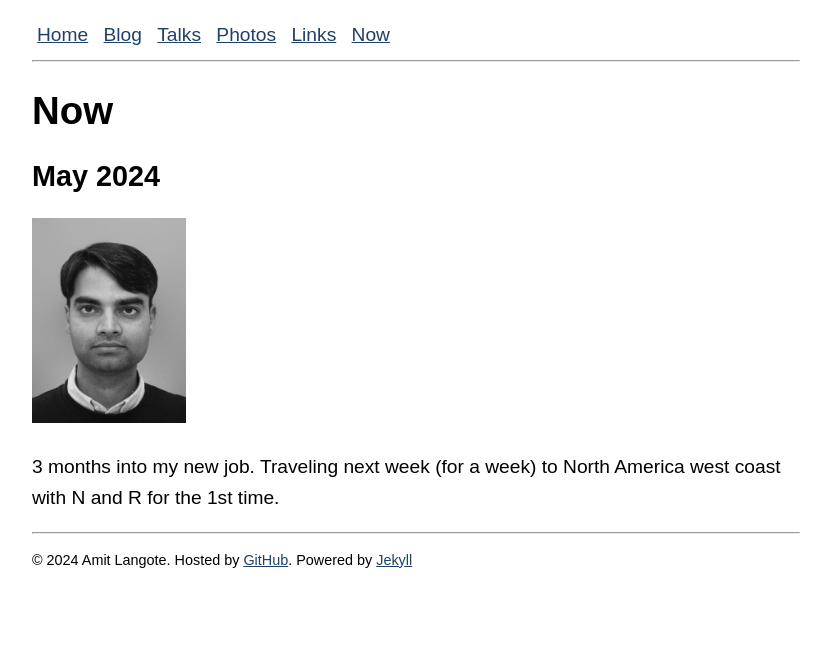
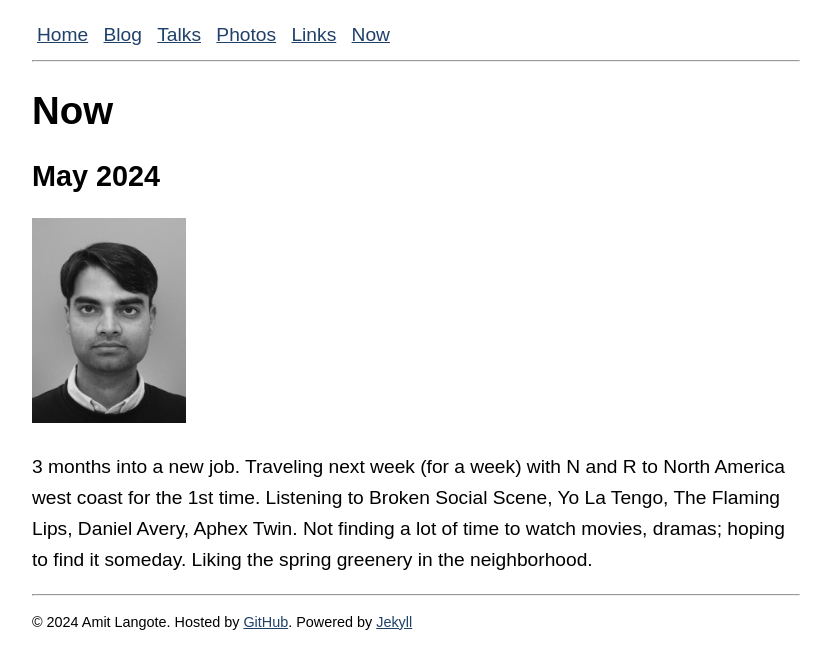
Before and after one commit to amitlan/website, a Jekyll site: the page built from now/index.md, in a window 1280 px wide. Shown: the top 669 px of the page, without its empty margins (224-1055 px from the left). Built offline with Jekyll 4.4.1, drawn with Linux system fonts in a browser that asks for light colours.

Commit message:
Update /now/index.md
May 2024

```diff
--- a/now/index.md
+++ b/now/index.md
@@ -8,5 +8,5 @@ last_updated: 2024-05-24
 
 <img class="center-fit" src="/files/me2.jpeg" alt="May 2024" id="left"/>
 <p>
-  3 months into my new job.  Traveling next week (for a week) to North America west coast with N and R for the 1st time.
+  3 months into a new job.  Traveling next week (for a week) with N and R to North America west coast for the 1st time. Listening to Broken Social Scene, Yo La Tengo, The Flaming Lips, Daniel Avery, Aphex Twin.  Not finding a lot of time to watch movies, dramas; hoping to find it someday.  Liking the spring greenery in the neighborhood.
 </p>
```
